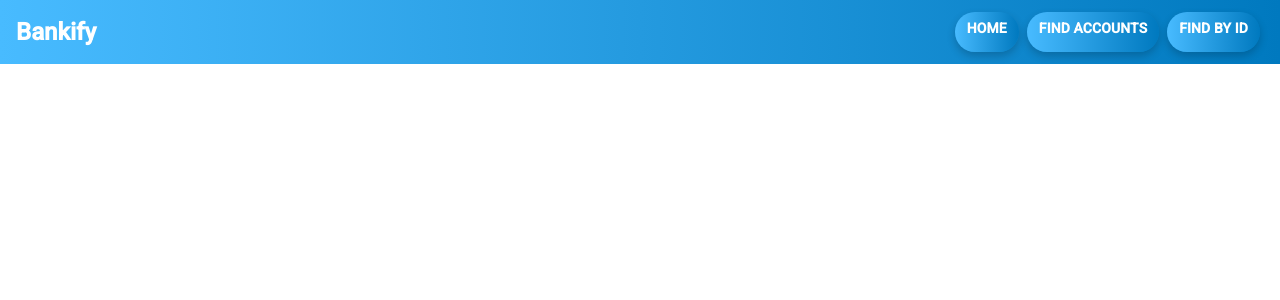
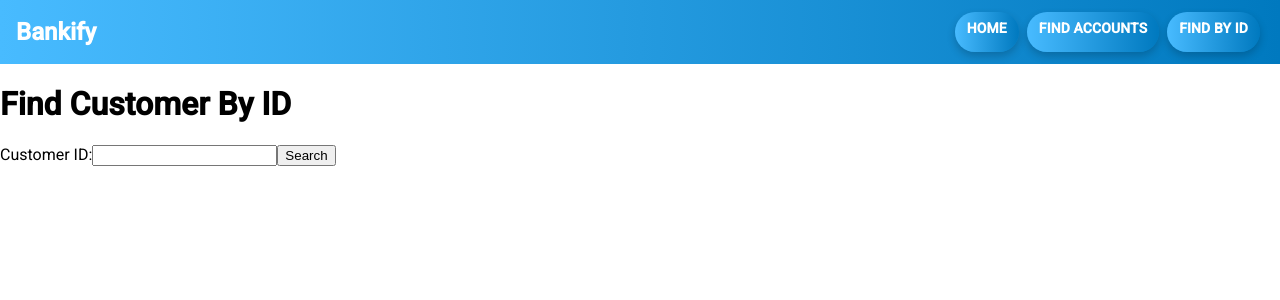
Before and after one commit to Robj1925/BankApplicationFrontEnd, an Angular app: page /find-by-id in a window 1280 px wide. Before the commit this address led to /. Shown: the top 300 px of the page. Built offline with nearby package versions, Linux system fonts and the light colour scheme.

Commit message:
finished find customer by id, shows the name, address, and accounts need to style it

```diff
--- a/src/app/app-routing.module.ts
+++ b/src/app/app-routing.module.ts
@@ -4,13 +4,16 @@ import { HomeComponent } from './components/home/home.component';
 import { AccountsdirectoryComponent } from './components/accountsdirectory/accountsdirectory.component';
 import { CreateCustomerComponent } from './components/create-customer/create-customer.component';
 import { CreateAccountComponent } from './components/create-account/create-account.component';
+import { FindByIdComponent } from './components/find-by-id/find-by-id.component';
 
 const routes: Routes = [
     { path: '', redirectTo: '/home', pathMatch: 'full' },
   {path: 'home', component: HomeComponent},
   {path: 'view-all-accounts', component: AccountsdirectoryComponent},
   {path: 'create-customer', component: CreateCustomerComponent},
-  {path: 'create-account', component: CreateAccountComponent}
+  {path: 'create-account', component: CreateAccountComponent},
+  {path: 'find-by-id', component: FindByIdComponent}
+
 ];
 
 @NgModule({
--- a/src/app/app.module.ts
+++ b/src/app/app.module.ts
@@ -13,6 +13,8 @@ import { FormsModule } from '@angular/forms';
 import { AccountsdirectoryComponent } from './components/accountsdirectory/accountsdirectory.component';
 import { CreateCustomerComponent } from './components/create-customer/create-customer.component';
 import { CreateAccountComponent } from './components/create-account/create-account.component';
+import { FindByIdComponent } from './components/find-by-id/find-by-id.component';
+import { HttpClient, provideHttpClient } from '@angular/common/http';
 
 
 @NgModule({
@@ -22,7 +24,8 @@ import { CreateAccountComponent } from './components/create-account/create-accou
     HomeComponent,
     AccountsdirectoryComponent,
     CreateCustomerComponent,
-    CreateAccountComponent
+    CreateAccountComponent,
+    FindByIdComponent,
   ],
   imports: [
     BrowserModule,
@@ -31,10 +34,11 @@ import { CreateAccountComponent } from './components/create-account/create-accou
     MatButtonModule,
     MatTableModule,
     MatMenuModule,
-    FormsModule
+    FormsModule,
   ],
   providers: [
-    provideClientHydration()
+    provideClientHydration(),
+    provideHttpClient()
   ],
   bootstrap: [AppComponent]
 })
--- /dev/null
+++ b/src/app/components/find-by-id/find-by-id.component.html
@@ -0,0 +1,21 @@
+<h1>Find Customer By ID</h1>
+<div class="form-container">
+  <label for="customerId">Customer ID:</label>
+  <input id="customerId" type="text" [(ngModel)]="id">
+  <button type="button" (click)="retrieveCustomerByID()">Search</button>
+</div>
+<div *ngIf="customer" class="customer-details">
+    <h2>Customer Details</h2>
+    <p><strong>ID:</strong> {{ customer.customerId }}</p>
+    <p><strong>Name:</strong> {{ customer.name }}</p>
+    <h3>Address</h3>
+    <p><strong>Street Number:</strong> {{ customer.address.streetNumber }}</p>
+    <p><strong>Postal Code:</strong> {{ customer.address.postalCode }}</p>
+    <p><strong>City:</strong> {{ customer.address.city }}</p>
+    <p><strong>Providence:</strong> {{ customer.address.providence }}</p>
+    <h3>Accounts</h3>
+  <div *ngFor="let account of customer.accounts" class="account-details">
+    <p><strong>Account ID:</strong> {{ account.id }}</p>
+    <p><strong>Balance:</strong> {{ account.balance }}</p>
+  </div>
+  </div>
--- /dev/null
+++ b/src/app/components/find-by-id/find-by-id.component.ts
@@ -0,0 +1,21 @@
+import { HttpClient } from '@angular/common/http';
+import { Component, inject } from '@angular/core';
+
+@Component({
+  selector: 'app-find-by-id',
+  templateUrl: './find-by-id.component.html',
+  styleUrl: './find-by-id.component.css'
+})
+export class FindByIdComponent {
+  http: HttpClient = inject(HttpClient);
+  retrieved: boolean = false;
+  id: string = "";
+  customer: any = null;
+
+  retrieveCustomerByID() {
+    this.http.get(`http://localhost:8084/customer/${this.id}`).subscribe((response: any) => {
+      this.customer = response;
+      console.table(response);
+    });
+  }
+}
--- a/src/app/components/navbar/navbar.component.html
+++ b/src/app/components/navbar/navbar.component.html
@@ -5,5 +5,5 @@
 
   <a mat-raised-button color="accent" routerLink="home" class="navbar-button">Home</a>
   <a mat-button routerLink="accounts" class="navbar-button" [routerLink]="['/view-all-accounts']">Find Accounts</a>
-  <a mat-button routerLink="find-by-id" class="navbar-button">Find by ID</a>
+  <a mat-button routerLink="find-by-id" class="navbar-button" [routerLink]="['/find-by-id']">Find by ID</a>
 </mat-toolbar>
```
Also changed, not shown: src/app/components/find-by-id/find-by-id.component.css (added), 1 other file (tests, documents, lock files or other folders).
